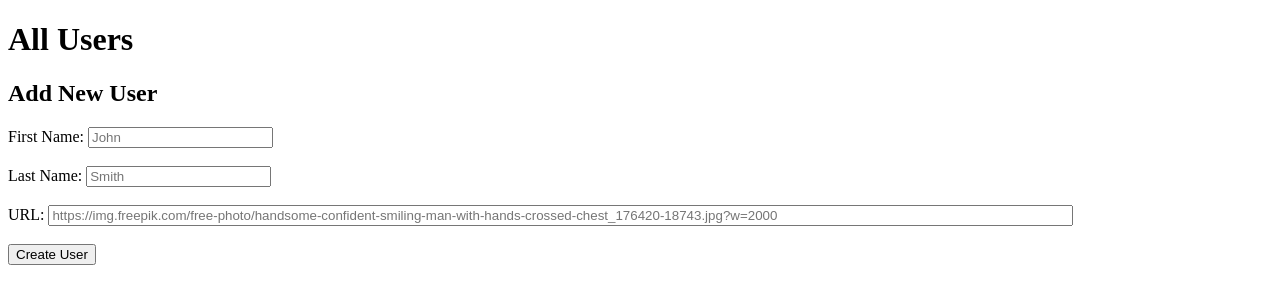
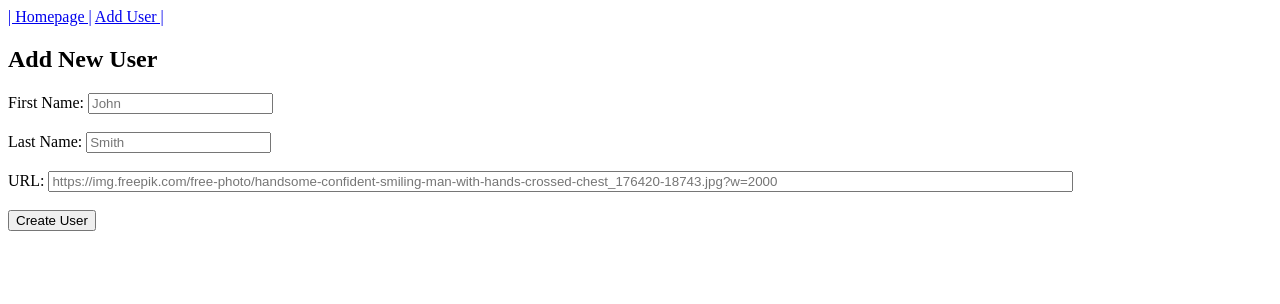
Before and after one commit to NathanNewman/flask-blogly, a Flask app: template templates/form.html in a window 1280 px wide. Shown: the top 304 px of the page. Run offline with Flask 2, Linux system fonts and the light colour scheme; the template is opened without the code that fills it, so the values that code supplies are empty.

Commit message:
debugged program

```diff
--- a/app.py
+++ b/app.py
@@ -15,12 +15,23 @@ connect_db(app)
 db.create_all()
 
 @app.route("/")
+def root():
+    """List users and show add form"""
+
+    return redirect("/homepage")
+
+@app.route("/homepage")
 def homepage():
-    """List users and show add form"""
+    """List users"""
     users = User.query.all()
-    return render_template("form.html", users=users)
+    return render_template("/homepage.html", users=users)
 
-@app.route("/", methods=["POST"])
+@app.route("/form")
+def form():
+    """Takes user to add users form"""
+    return render_template("/form.html")
+
+@app.route("/form", methods=["POST"])
 def add_user():
     """Add user and redirect to list"""
 
--- a/templates/form.html
+++ b/templates/form.html
@@ -1,31 +1,36 @@
 <!DOCTYPE html>
 <html lang="en">
   <head>
-    <meta charset="UTF-8">
-    <meta http-equiv="X-UA-Compatible" content="IE=edge">
-    <meta name="viewport" content="width=device-width, initial-scale=1.0">
+    <meta charset="UTF-8" />
+    <meta http-equiv="X-UA-Compatible" content="IE=edge" />
+    <meta name="viewport" content="width=device-width, initial-scale=1.0" />
     <title>Blogly</title>
   </head>
   <body>
-    <h1>All Users</h1>
-  <ul>
-    {% for user in users %}
-    <li><a href="/{{user.id}}">{{user.name}}</a></li>
-    {% endfor %}
-  </ul>
+    <nav>
+      <div class="navbar">
+        <a class="nav-link" href="/homepage" id="homepage">| Homepage |</a>
+        <a class="nav-link" href="/form"> Add User |</a>
+      </div>
+    </nav>
     <h2>Add New User</h2>
     <form action="/" method="POST">
-        <label for ="first_name">First Name:</label>
-        <input type="text" id="first_name"name="first_name" placeholder="John">
-        <br><br>
-        <lable for ="last_name">Last Name:</lable>
-        <input type="text" id="last_name" name="last_name" placeholder="Smith">
-        <br><br>
+      <label for="first_name">First Name:</label>
+      <input type="text" id="first_name" name="first_name" placeholder="John" />
+      <br /><br />
+      <lable for="last_name">Last Name:</lable>
+      <input type="text" id="last_name" name="last_name" placeholder="Smith" />
+      <br /><br />
       <lable for="url">URL:</lable>
-        <input type="text" id="url" name="url" size="125" placeholder="https://img.freepik.com/free-photo/handsome-confident-smiling-man-with-hands-crossed-chest_176420-18743.jpg?w=2000">
-        <br><br>
+      <input
+        type="text"
+        id="url"
+        name="url"
+        size="125"
+        placeholder="https://img.freepik.com/free-photo/handsome-confident-smiling-man-with-hands-crossed-chest_176420-18743.jpg?w=2000"
+      />
+      <br /><br />
       <button>Create User</button>
     </form>
-
   </body>
 </html>
```
Also changed, not shown: templates/homepage.html (added, +23 -0 lines). Lines whose indentation alone changed are shown as unchanged.
